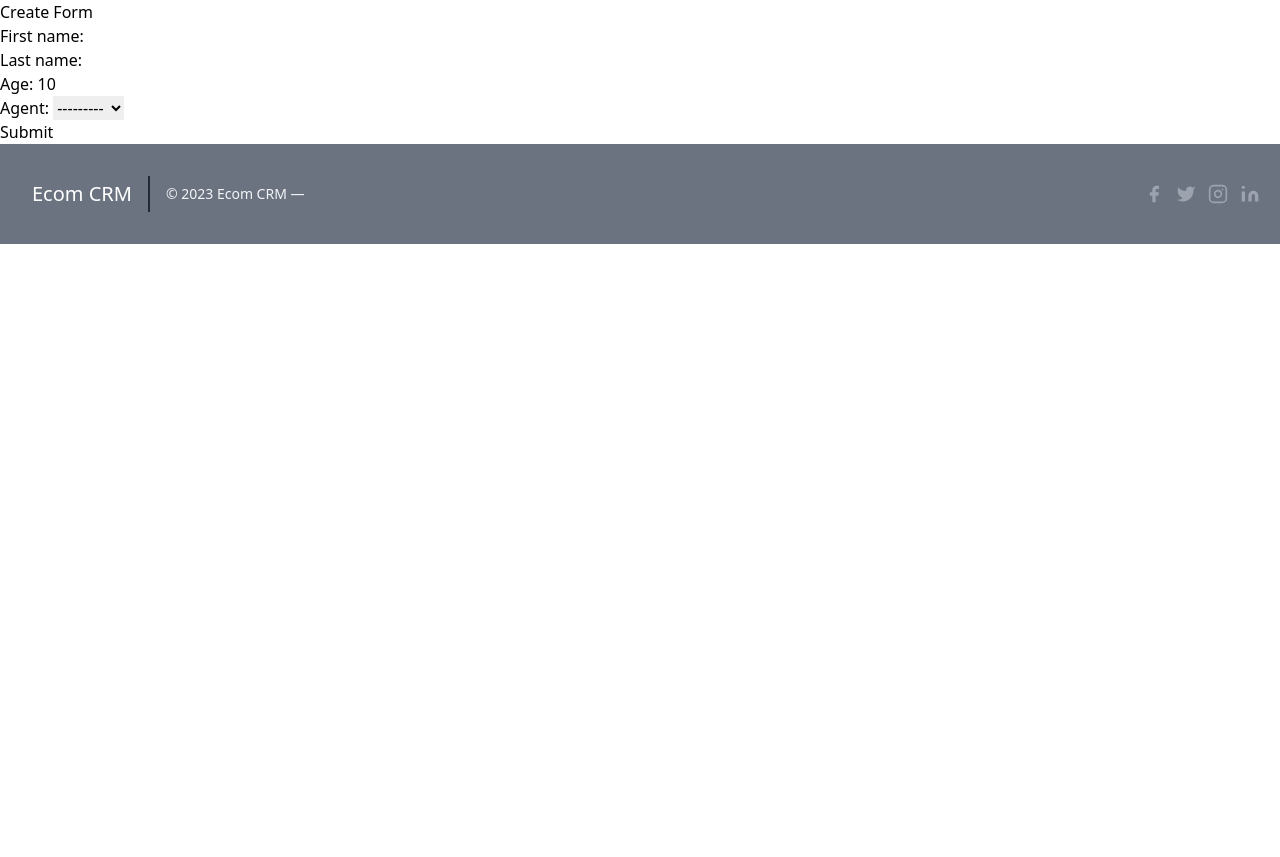
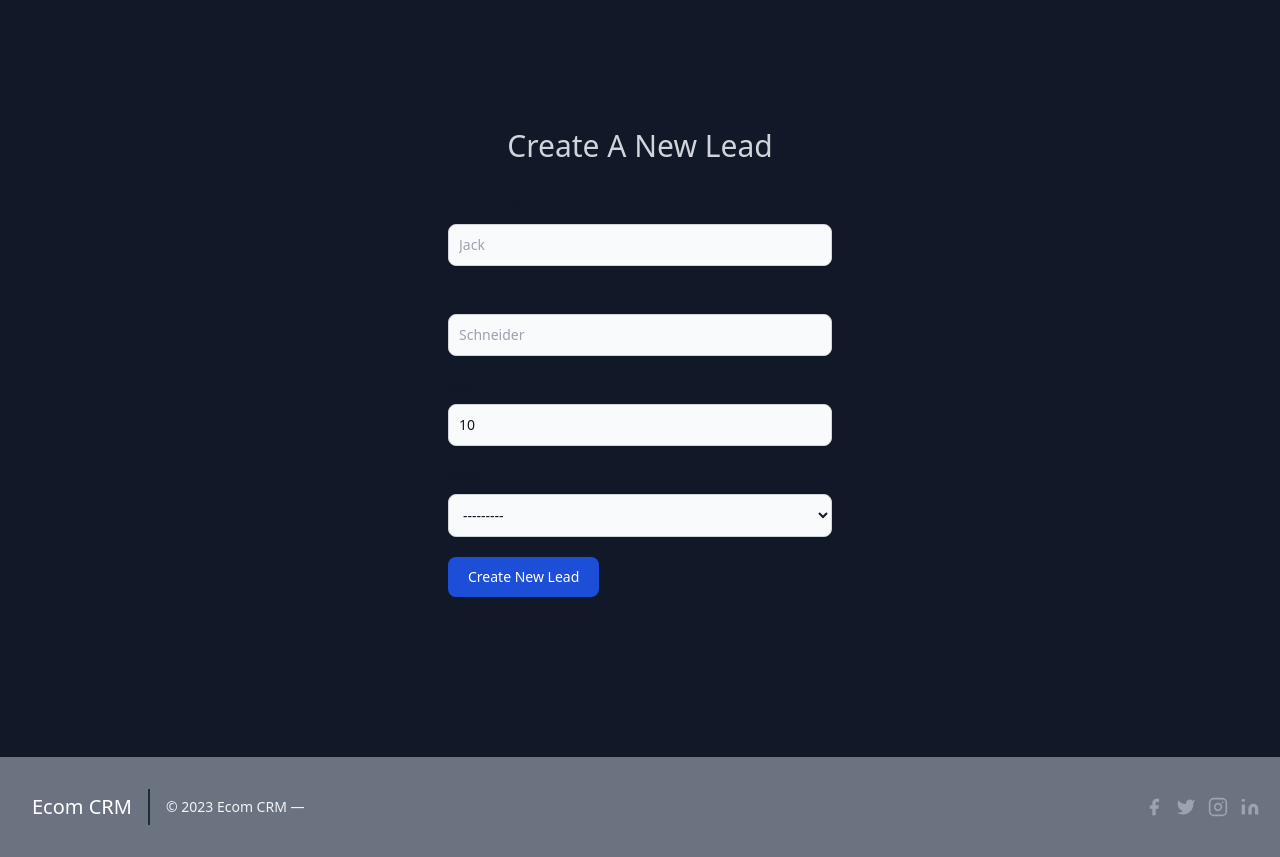
Before and after one commit to shahinyahya/ecom-crm, a Django app: page /leads/create/ in a window 1280 px wide. Shown: the part 72-929 px from the top of the page. Before the commit the page ends 316 px from the top, so only its background shows below. Run offline with Django 4.2, Linux system fonts and the light colour scheme; data comes from the database, SQL or seed files in the repository; both versions use the stored data as it was after the commit; some libraries are stand-ins or nearby versions.

Commit message:
styled forms using widget_tweaks and updated requirement.txt

```diff
--- a/crm/settings.py
+++ b/crm/settings.py
@@ -38,6 +38,9 @@ INSTALLED_APPS = [
     'django.contrib.sessions',
     'django.contrib.messages',
     'django.contrib.staticfiles',
+
+    #custom form styling widget
+    'widget_tweaks',
 
     # required apps
     'leads.apps.LeadsConfig'
--- a/leads/forms.py
+++ b/leads/forms.py
@@ -1,4 +1,5 @@
 from django import forms
+from django.forms import widgets
 from .models import Lead
 
 class LeadForm(forms.ModelForm):
@@ -10,7 +11,10 @@ class LeadForm(forms.ModelForm):
             'age',
             'agent',
         )
-
+        widgets = {
+            # 'first_name': widgets.TextInput(attrs=),
+            'agent': widgets.Select()
+        }
 
 class LeadUpdateForm(forms.ModelForm):
     class Meta:
--- a/requirements.txt
+++ b/requirements.txt
@@ -1,3 +1,4 @@
 asgiref==3.7.2
 Django==4.2
+django-widget-tweaks==1.5.0
 sqlparse==0.4.4
--- a/templates/leads/lead_create.html
+++ b/templates/leads/lead_create.html
@@ -1,11 +1,31 @@
 {% extends "../base.html" %}
+{% load widget_tweaks %}
     {% block content %}
-        <h1>
-            Create Form
+    <section class="text-gray-300 bg-gray-900 body-font pt-32 pb-40">
+        <h1 class="text-center pb-8 text-3xl">
+            Create A New Lead
         </h1>
-        <form method="post">
+
+        <form method="post" class="max-w-sm mx-auto">
             {% csrf_token %}
-            {{ form.as_p }}
-            <button type="submit">Submit</button>
+            <div class="mb-5">
+              <label for="first_name" class="block mb-2 text-sm font-medium text-gray-900 dark:text-white">First Name</label>
+              {% render_field form.first_name type="text" id="first_name" class="shadow-sm bg-gray-50 border border-gray-300 text-gray-900 text-sm rounded-lg focus:ring-blue-500 focus:border-blue-500 block w-full p-2.5 dark:bg-gray-700 dark:border-gray-600 dark:placeholder-gray-400 dark:text-white dark:focus:ring-blue-500 dark:focus:border-blue-500 dark:shadow-sm-light" placeholder="Jack" %}
+            </div>
+            <div class="mb-5">
+              <label for="last_name" class="block mb-2 text-sm font-medium text-gray-900 dark:text-white">Last Name</label>
+              {% render_field form.last_name type="text" id="last_name" class="shadow-sm bg-gray-50 border border-gray-300 text-gray-900 text-sm rounded-lg focus:ring-blue-500 focus:border-blue-500 block w-full p-2.5 dark:bg-gray-700 dark:border-gray-600 dark:placeholder-gray-400 dark:text-white dark:focus:ring-blue-500 dark:focus:border-blue-500 dark:shadow-sm-light" placeholder="Schneider" %}
+            </div>
+            <div class="mb-5">
+              <label for="age" class="block mb-2 text-sm font-medium text-gray-900 dark:text-white">Age</label>
+              {% render_field form.age type="number" id="age" class="shadow-sm bg-gray-50 border border-gray-300 text-gray-900 text-sm rounded-lg focus:ring-blue-500 focus:border-blue-500 block w-full p-2.5 dark:bg-gray-700 dark:border-gray-600 dark:placeholder-gray-400 dark:text-white dark:focus:ring-blue-500 dark:focus:border-blue-500 dark:shadow-sm-light" %}
+            </div>
+            <div class="mb-5">
+              <label for="agent" class="block mb-2 text-sm font-medium text-gray-900 dark:text-white">Agent</label>
+              {% render_field form.agent  class="shadow-sm bg-gray-50 border border-gray-300 text-gray-900 text-sm rounded-lg focus:ring-blue-500 focus:border-blue-500 block w-full p-2.5 dark:bg-gray-700 dark:border-gray-600 dark:placeholder-gray-400 dark:text-white dark:focus:ring-blue-500 dark:focus:border-blue-500 dark:shadow-sm-light" %}
+            </div>
+            <button type="submit" class="text-white bg-blue-700 hover:bg-blue-800 focus:ring-4 focus:outline-none focus:ring-blue-300 font-medium rounded-lg text-sm px-5 py-2.5 text-center dark:bg-blue-600 dark:hover:bg-blue-700 dark:focus:ring-blue-800">Create New Lead</button>
         </form>
+
+    </section>
     {% endblock content %}
```
Also changed, not shown: templates/leads/lead_update.html (+26 -0 lines), db.sqlite3.
